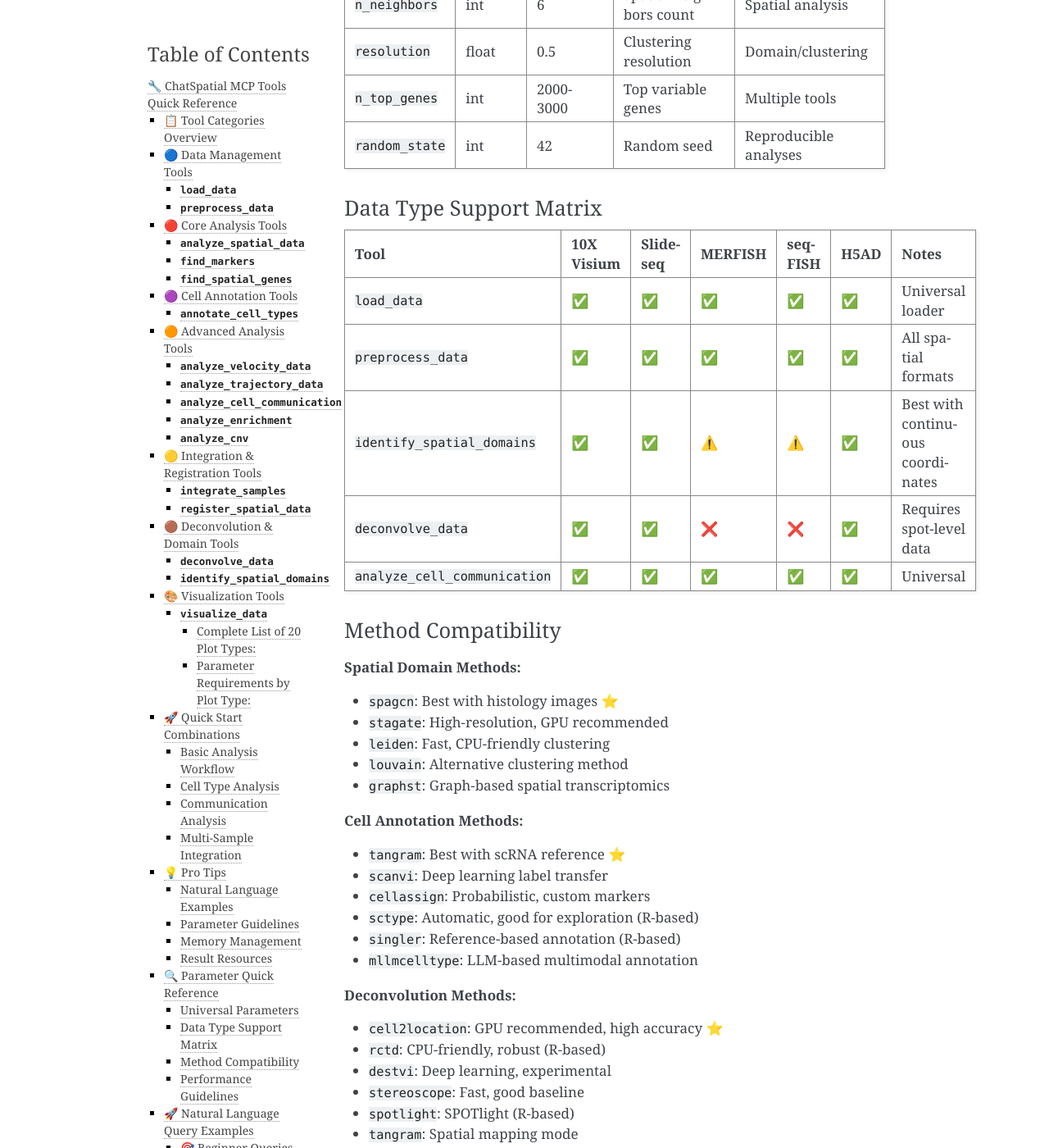
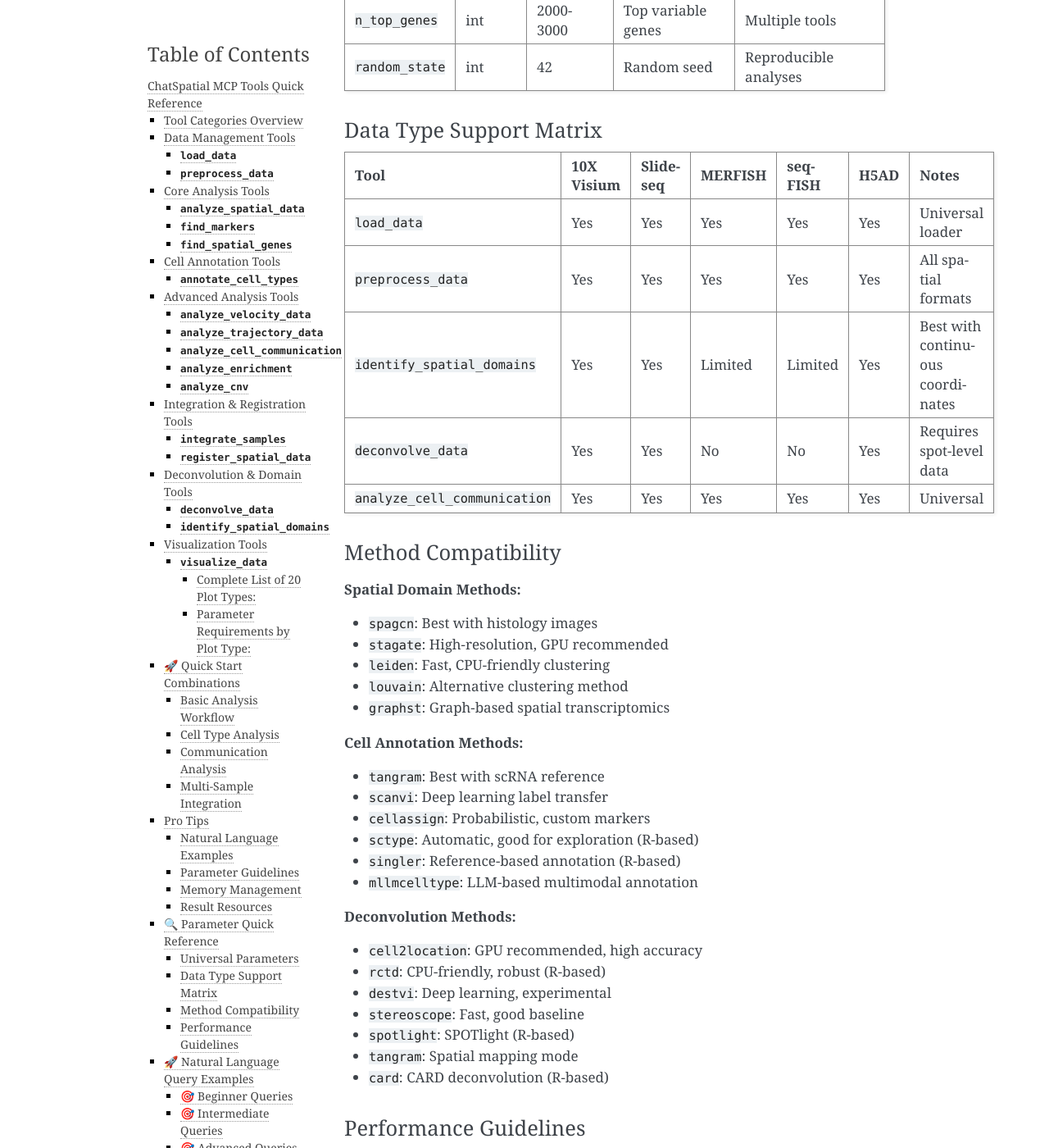
Before and after one commit to cafferychen777/ChatSpatial, a Sphinx documentation site: the page built from docs/advanced/methods-reference.md, in a window 1280 px wide and 1400 px high, scrolled down 15708 px. Shown: the whole window at 82% size. Built offline with Sphinx 7.4.7, drawn with Linux system fonts in a browser that asks for light colours; some of the changed text lies outside the part shown.

Commit message:
Remove emojis from advanced documentation for professional appearance
- Remove all emoji icons and decorative symbols
- Replace emoji difficulty indicators with plain text
- Clean up section heading emojis
- Replace emoji status indicators (✅❌⚠️) with text (Yes/No/Limited)
- Convert emoji-based tips to plain text format

Modified files:
- docs/advanced/installation.md: Installation steps and requirements
- docs/advanced/troubleshooting.md: Quick problem finder and tips
- docs/advanced/methods-reference.md: Tool categories and difficulty levels

This maintains professional tone while preserving all technical information.

```diff
--- a/docs/advanced/methods-reference.md
+++ b/docs/advanced/methods-reference.md
@@ -1,8 +1,8 @@
-# 🔧 ChatSpatial MCP Tools Quick Reference
+# ChatSpatial MCP Tools Quick Reference
 
-> **Quick Link**: Keep this page bookmarked for instant access to all 15 MCP tools.
+**Quick Link**: Keep this page bookmarked for instant access to all 15 MCP tools.
 
-## 📋 Tool Categories Overview
+## Tool Categories Overview
 
 | Category | Tools | Use Cases |
 |----------|-------|-----------|
@@ -18,11 +18,11 @@
 
 ---
 
-## 🔵 Data Management Tools
+## Data Management Tools
 
 ### `load_data`
 **Purpose**: Load spatial transcriptomics data from various formats
-**Difficulty**: 🟢 Beginner
+**Difficulty**: Beginner
 
 **Key Parameters**:
 - `data_path`: Path to data file/directory
@@ -48,7 +48,7 @@
 
 ### `preprocess_data`
 **Purpose**: Normalize, filter, and prepare data for analysis
-**Difficulty**: 🟡 Intermediate
+**Difficulty**: Intermediate
 
 **Key Parameters**:
 - `data_id`: Dataset ID from load_data
@@ -63,7 +63,7 @@
 - **log** (default): Standard log(x+1) normalization - robust and widely used
 - **pearson_residuals**: GLM-based variance stabilization for UMI data - best for single-cell resolution
 - **none**: Skip normalization (use when data is already normalized)
-- ⚠️ **sct/scvi**: NOT directly available - use `use_scvi_preprocessing=True` for scVI
+- **sct/scvi**: NOT directly available - use `use_scvi_preprocessing=True` for scVI
 
 **Important**:
 - Raw count data recommended for pearson_residuals
@@ -81,11 +81,11 @@
 
 ---
 
-## 🔴 Core Analysis Tools
+## Core Analysis Tools
 
 ### `analyze_spatial_data`
 **Purpose**: Analyze spatial patterns and relationships
-**Difficulty**: 🟡 Intermediate
+**Difficulty**: Intermediate
 
 **Key Parameters**:
 - `data_id`: Dataset ID
@@ -94,7 +94,7 @@
   - `"local_moran"` - Local Moran's I / LISA (gene-based)
   - `"geary"` - Geary's C autocorrelation (gene-based)
   - `"getis_ord"` - Getis-Ord Gi* hotspot detection (gene-based)
-  - `"neighborhood"` ⭐ - Neighborhood enrichment (requires `cluster_key`)
+  - `"neighborhood"` - Neighborhood enrichment (requires `cluster_key`)
   - `"co_occurrence"` - Co-occurrence patterns (requires `cluster_key`)
   - `"ripley"` - Ripley's K/L point patterns (requires `cluster_key`)
   - `"centrality"` - Graph centrality (optional `cluster_key`)
@@ -124,7 +124,7 @@
 
 ### `find_markers`
 **Purpose**: Identify differentially expressed genes between groups
-**Difficulty**: 🟢 Beginner
+**Difficulty**: Beginner
 
 **Key Parameters**:
 - `data_id`: Dataset ID
@@ -146,7 +146,7 @@
 
 ### `find_spatial_genes`
 **Purpose**: Identify spatially variable genes
-**Difficulty**: 🔴 Advanced
+**Difficulty**: Advanced
 
 **Key Parameters**:
 - `data_id`: Dataset ID
@@ -165,11 +165,11 @@
 ---
 
 
-## 🟣 Cell Annotation Tools
+## Cell Annotation Tools
 
 ### `annotate_cell_types`
 **Purpose**: Identify cell types using multiple methods
-**Difficulty**: 🟡 Intermediate
+**Difficulty**: Intermediate
 
 **Key Parameters**:
 - `data_id`: Dataset ID
@@ -194,15 +194,15 @@
 
 ---
 
-## 🟠 Advanced Analysis Tools
+## Advanced Analysis Tools
 
 ### `analyze_velocity_data`
 **Purpose**: RNA velocity analysis for cellular dynamics
-**Difficulty**: 🔴 Advanced
+**Difficulty**: Advanced
 
 **Key Parameters**:
 - `data_id`: Dataset ID
-- `params.method`: `"scvelo"` (standard, tested ✅), `"velovi"` (deep learning, tested ✅)
+- `params.method`: `"scvelo"` (standard, tested Yes), `"velovi"` (deep learning, tested Yes)
 - `params.mode`: `"dynamical"`, `"stochastic"`, `"deterministic"` (for scVelo)
 - `params.n_top_genes`: Velocity genes to use
 - `params.velovi_n_epochs`: Training epochs (for VeloVI)
@@ -222,7 +222,7 @@
 
 ### `analyze_trajectory_data`
 **Purpose**: Infer cellular trajectories and pseudotime
-**Difficulty**: 🔴 Advanced
+**Difficulty**: Advanced
 
 **Key Parameters**:
 - `data_id`: Dataset ID
@@ -245,7 +245,7 @@
 
 ### `analyze_cell_communication`
 **Purpose**: Cell-cell communication analysis
-**Difficulty**: 🔴 Advanced
+**Difficulty**: Advanced
 
 **Key Parameters**:
 - `data_id`: Dataset ID
@@ -276,7 +276,7 @@
 
 ### `analyze_enrichment`
 **Purpose**: Gene set enrichment analysis
-**Difficulty**: 🟡 Intermediate
+**Difficulty**: Intermediate
 
 **Key Parameters**:
 - `data_id`: Dataset ID
@@ -305,7 +305,7 @@
 
 ### `analyze_cnv`
 **Purpose**: Detect copy number variations (CNVs) from spatial transcriptomics
-**Difficulty**: 🔴 Advanced
+**Difficulty**: Advanced
 
 **Key Parameters**:
 - `data_id`: Dataset ID
@@ -318,7 +318,7 @@
 - `params.cluster_cells`: Cluster cells by CNV pattern (default: False)
 
 **Method Comparison**:
-- **infercnvpy**: Expression-based, fast, GPU-friendly ⭐ (default)
+- **infercnvpy**: Expression-based, fast, GPU-friendly (default)
 - **numbat**: Haplotype-aware, requires allele data, more accurate (R-based)
 
 **Example Queries**:
@@ -335,11 +335,11 @@
 
 ---
 
-## 🟡 Integration & Registration Tools
+## Integration & Registration Tools
 
 ### `integrate_samples`
 **Purpose**: Integrate multiple spatial samples
-**Difficulty**: 🔴 Advanced
+**Difficulty**: Advanced
 
 **Key Parameters**:
 - `data_ids`: List of dataset IDs
@@ -360,7 +360,7 @@
 
 ### `register_spatial_data`
 **Purpose**: Align spatial sections or time points
-**Difficulty**: 🔴 Advanced
+**Difficulty**: Advanced
 
 **Key Parameters**:
 - `source_id`: Source dataset ID
@@ -383,11 +383,11 @@
 
 ---
 
-## 🟤 Deconvolution & Domain Tools
+## Deconvolution & Domain Tools
 
 ### `deconvolve_data`
 **Purpose**: Deconvolve spots into cell type proportions
-**Difficulty**: 🔴 Advanced
+**Difficulty**: Advanced
 
 **Key Parameters**:
 - `data_id`: Dataset ID
@@ -415,7 +415,7 @@
 
 ### `identify_spatial_domains`
 **Purpose**: Find tissue domains and spatial niches
-**Difficulty**: 🟡 Intermediate
+**Difficulty**: Intermediate
 
 **Key Parameters**:
 - `data_id`: Dataset ID
@@ -434,11 +434,11 @@
 
 ---
 
-## 🎨 Visualization Tools
+## Visualization Tools
 
 ### `visualize_data`
 **Purpose**: Create all types of spatial plots and visualizations
-**Difficulty**: 🟢 Beginner
+**Difficulty**: Beginner
 
 **Key Parameters**:
 - `data_id`: Dataset ID
@@ -452,7 +452,7 @@
 #### Complete List of 20 Plot Types:
 
 **Basic Spatial & Dimensionality Reduction** (4 types):
-- `"spatial"` ⭐ - Basic spatial gene/metadata expression (default)
+- `"spatial"` - Basic spatial gene/metadata expression (default)
 - `"umap"` - UMAP dimensionality reduction embedding
 - `"violin"` - Violin plots by group
 - `"heatmap"` - Expression heatmap (requires `cluster_key`)
@@ -541,7 +541,7 @@
 
 ---
 
-## 💡 Pro Tips
+## Pro Tips
 
 ### Natural Language Examples
 - **Specific**: "Find spatial domains in my mouse brain data using SpaGCN"
@@ -559,7 +559,7 @@
 - **GPU acceleration available for:**
   - **Annotation**: Tangram (tangram_device='cuda:0')
   - **Spatial Domains**: STAGATE, GraphST
-  - **Deconvolution**: Cell2location ⭐, CARD
+  - **Deconvolution**: Cell2location, CARD
   - **Integration**: All scVI-based methods (scVI, scANVI)
   - **Velocity**: VeloVI, scVelo (partial)
   - **CNV**: inferCNVpy (GPU-friendly)
@@ -592,23 +592,23 @@ These parameters are available across multiple tools:
 
 | Tool | 10X Visium | Slide-seq | MERFISH | seqFISH | H5AD | Notes |
 |------|------------|-----------|---------|---------|------|-------|
-| `load_data` | ✅ | ✅ | ✅ | ✅ | ✅ | Universal loader |
-| `preprocess_data` | ✅ | ✅ | ✅ | ✅ | ✅ | All spatial formats |
-| `identify_spatial_domains` | ✅ | ✅ | ⚠️ | ⚠️ | ✅ | Best with continuous coordinates |
-| `deconvolve_data` | ✅ | ✅ | ❌ | ❌ | ✅ | Requires spot-level data |
-| `analyze_cell_communication` | ✅ | ✅ | ✅ | ✅ | ✅ | Universal |
+| `load_data` | Yes | Yes | Yes | Yes | Yes | Universal loader |
+| `preprocess_data` | Yes | Yes | Yes | Yes | Yes | All spatial formats |
+| `identify_spatial_domains` | Yes | Yes | Limited | Limited | Yes | Best with continuous coordinates |
+| `deconvolve_data` | Yes | Yes | No | No | Yes | Requires spot-level data |
+| `analyze_cell_communication` | Yes | Yes | Yes | Yes | Yes | Universal |
 
 ### Method Compatibility
 
 **Spatial Domain Methods:**
-- `spagcn`: Best with histology images ⭐
+- `spagcn`: Best with histology images
 - `stagate`: High-resolution, GPU recommended
 - `leiden`: Fast, CPU-friendly clustering
 - `louvain`: Alternative clustering method
 - `graphst`: Graph-based spatial transcriptomics
 
 **Cell Annotation Methods:**
-- `tangram`: Best with scRNA reference ⭐
+- `tangram`: Best with scRNA reference
 - `scanvi`: Deep learning label transfer
 - `cellassign`: Probabilistic, custom markers
 - `sctype`: Automatic, good for exploration (R-based)
@@ -616,7 +616,7 @@ These parameters are available across multiple tools:
 - `mllmcelltype`: LLM-based multimodal annotation
 
 **Deconvolution Methods:**
-- `cell2location`: GPU recommended, high accuracy ⭐
+- `cell2location`: GPU recommended, high accuracy
 - `rctd`: CPU-friendly, robust (R-based)
 - `destvi`: Deep learning, experimental
 - `stereoscope`: Fast, good baseline
```
Also changed, not shown: docs/advanced/installation.md (+18 -18 lines), docs/advanced/troubleshooting.md (+13 -13 lines).
